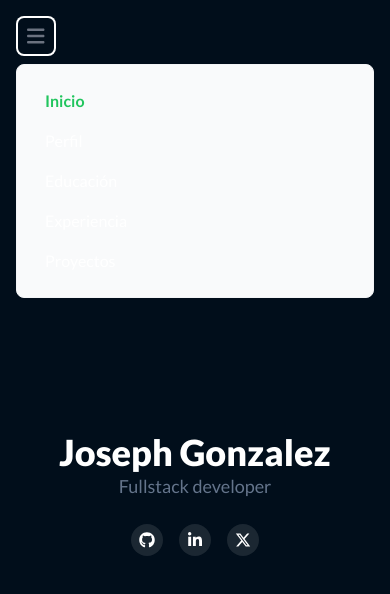
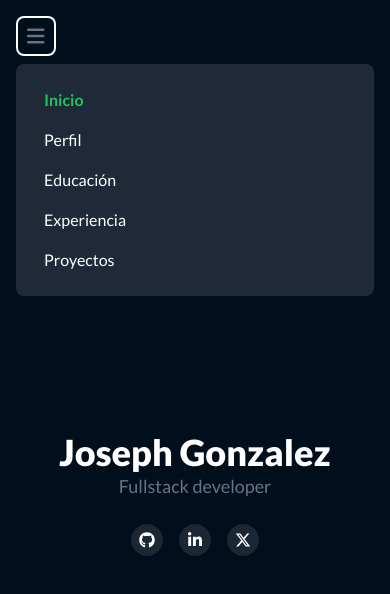
Before and after one commit to Josephglz/portfolio_nextjs, a Next.js app: page / in a window 390 px wide. Both pictures are taken after a click on the button "Open main menu". Shown: the top 594 px of the page. Built offline with nearby package versions, Linux system fonts and the light colour scheme.

Commit message:
refactor: update navigation background color for improved visibility

```diff
--- a/app/components/navigation/navigation.tsx
+++ b/app/components/navigation/navigation.tsx
@@ -28,7 +28,7 @@ export const Navigation = () => {
                     </button>
                 </div>
                 <div className={`${ isMenuOpen ? 'block transition duration-300 ease-in-out' : 'hidden' } absolute top-12 left-0 w-full px-4 md:px-0 md:block md:relative md:top-auto md:left-auto md:w-auto`}>
-                    <ul className="flex flex-col md:items-center p-4 md:p-0 mt-4 font-medium border border-gray-100 rounded-lg bg-gray-50 md:bg-transparent md:space-x-8 rtl:space-x-reverse md:flex-row md:mt-0 md:border-0">
+                    <ul className="flex flex-col md:items-center p-4 md:p-0 mt-4 font-medium rounded-lg bg-gray-800 md:bg-transparent md:space-x-8 rtl:space-x-reverse md:flex-row md:mt-0 md:border-0">
                         <li>
                             <Link
                                 href="/"
```
